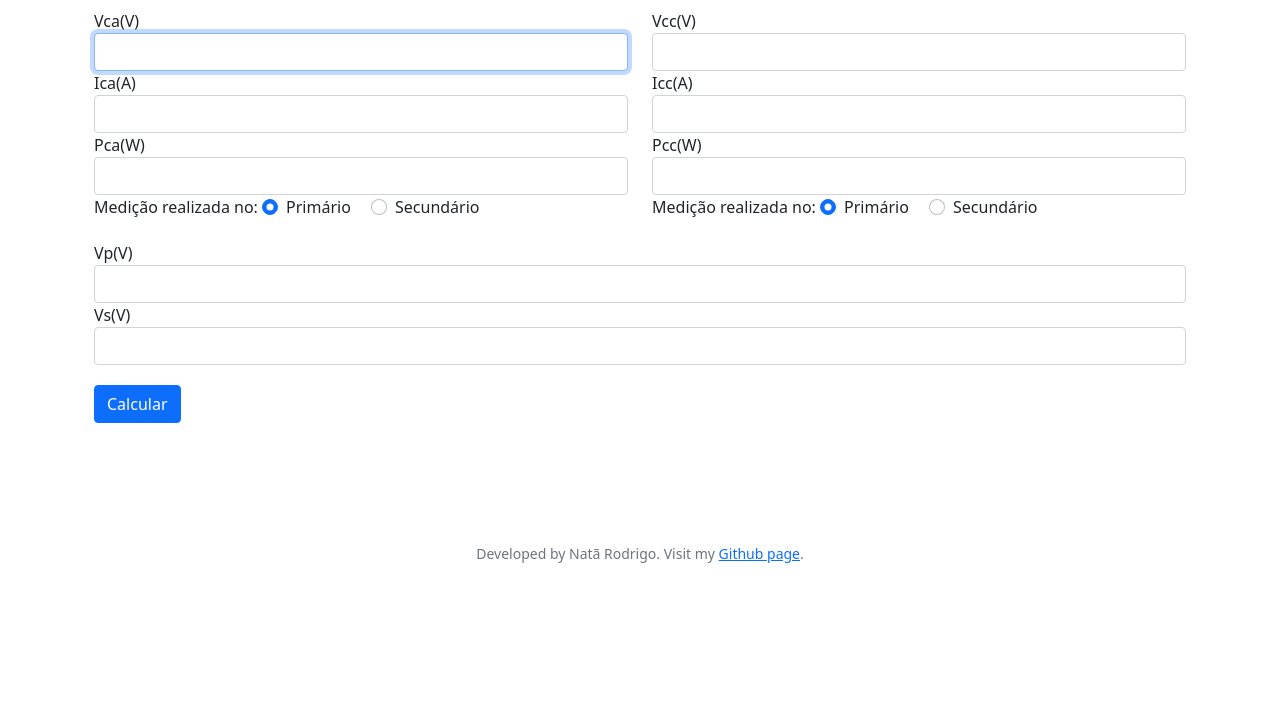
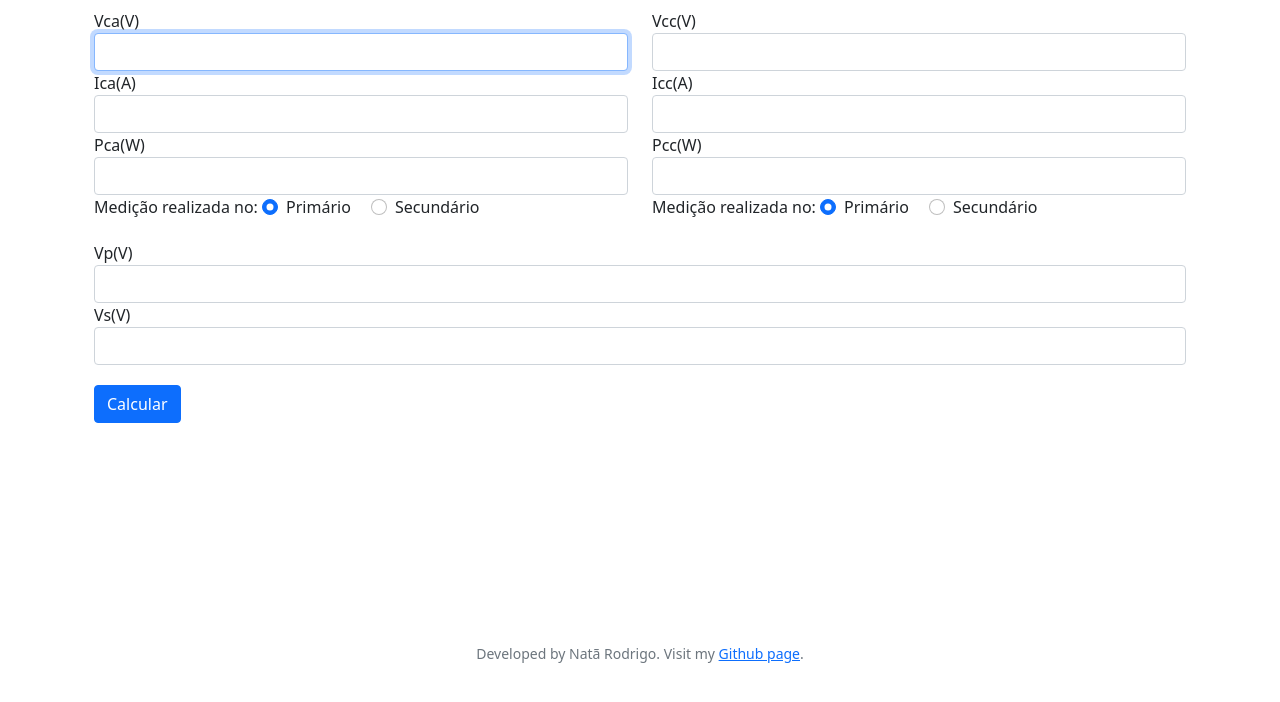
Before and after one commit to natrodrigo/resistencia-interna-trafo, a plain HTML site: page index.html in a window 1280 px wide. Shown: the part 82-784 px from the top of the page. Drawn offline with nearby package versions, Linux system fonts and the light colour scheme.

Commit message:
Alterações em layout e bootstrap.

```diff
--- a/index.html
+++ b/index.html
@@ -115,7 +115,7 @@
 
     </div>
 
-<footer class="small text-center text-muted" style="margin:100px 0px 0px 0px">
+<footer class="small text-center text-muted" style="margin:200px 0px 0px 0px">
     Developed by Natã Rodrigo. Visit my <a href="https://github.com/natrodrigo" target="_blank">Github page</a>.
 </footer>
 <script src="https://cdn.jsdelivr.net/npm/bootstrap@5.0.0-beta1/dist/js/bootstrap.bundle.min.js" integrity="sha384-ygbV9kiqUc6oa4msXn9868pTtWMgiQaeYH7/t7LECLbyPA2x65Kgf80OJFdroafW" crossorigin="anonymous"></script>
```
